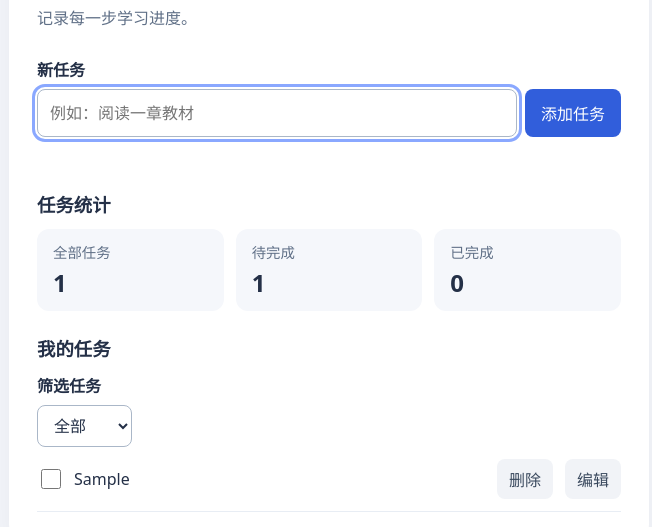
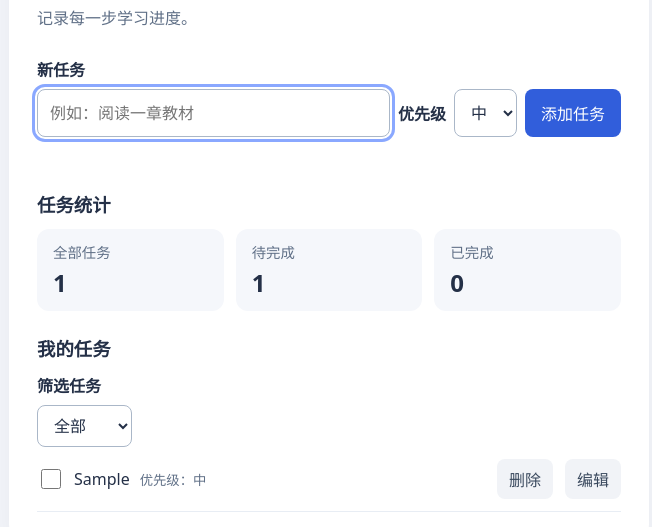
Before and after one commit to Huye19/orca-learning-lab, a plain HTML site: page index.html in a window 1280 px wide. Both pictures are taken after typing "Sample" into the empty fields and a click on the button "添加任务". Shown: the part 103-630 px from the top of the page, without its empty margins (311-963 px from the left). Drawn offline with Linux system fonts and the light colour scheme.

Commit message:
Add task priorities

```diff
--- a/app.js
+++ b/app.js
@@ -1,6 +1,7 @@
 const key = 'learning-tasks';
 const form = document.querySelector('#task-form');
 const input = document.querySelector('#task-input');
+const priority = document.querySelector('#task-priority');
 const list = document.querySelector('#tasks');
 const filter = document.querySelector('#task-filter');
 const empty = document.querySelector('#empty');
@@ -65,6 +66,8 @@ function render() {
     });
     const text = document.createElement('span');
     text.textContent = task.text;
+    const priorityText = document.createElement('small');
+    priorityText.textContent = `优先级：${task.priority ?? '中'}`;
     const remove = document.createElement('button');
     remove.type = 'button';
     remove.textContent = '删除';
@@ -111,7 +114,7 @@ function render() {
       item.replaceChildren(editor);
       name.focus();
     });
-    label.append(checkbox, text);
+    label.append(checkbox, text, priorityText);
     item.append(label, remove, edit);
     list.append(item);
   });
@@ -129,7 +132,7 @@ form.addEventListener('submit', event => {
     input.focus();
     return;
   }
-  if (save([...tasks, { text, done: false }])) {
+  if (save([...tasks, { text, done: false, priority: priority.value }])) {
     input.value = '';
     input.focus();
   }
--- a/index.html
+++ b/index.html
@@ -15,6 +15,12 @@
       <label for="task-input">新任务</label>
       <div class="entry">
         <input id="task-input" placeholder="例如：阅读一章教材" autocomplete="off" required>
+        <label for="task-priority">优先级</label>
+        <select id="task-priority">
+          <option value="高">高</option>
+          <option value="中" selected>中</option>
+          <option value="低">低</option>
+        </select>
         <button type="submit">添加任务</button>
       </div>
       <p id="message" role="status" aria-live="polite"></p>
--- a/style.css
+++ b/style.css
@@ -6,6 +6,7 @@ h1 { margin: 0; font-size: 1.75rem; }
 .intro { color: #607087; margin: 8px 0 28px; }
 label { display: block; font-weight: 600; margin-bottom: 8px; }
 .entry { display: flex; gap: 8px; }
+.entry label { align-self: center; margin: 0; white-space: nowrap; }
 input[type="text"], input:not([type]) { min-width: 0; flex: 1; padding: 12px; border: 1px solid #aab7c8; border-radius: 8px; font: inherit; }
 button { border: 0; border-radius: 8px; padding: 12px 16px; background: #315edb; color: white; font: inherit; cursor: pointer; }
 select { padding: 8px 12px; border: 1px solid #aab7c8; border-radius: 8px; background: white; color: inherit; font: inherit; }
@@ -20,9 +21,10 @@ h2 { margin: 24px 0 12px; font-size: 1.15rem; }
 ul { list-style: none; margin: 0; padding: 0; }
 li { display: flex; align-items: center; gap: 12px; padding: 12px 0; border-bottom: 1px solid #e8edf4; }
 li label { display: flex; align-items: center; gap: 10px; flex: 1; min-width: 0; margin: 0; font-weight: normal; overflow-wrap: anywhere; }
+li small { color: #607087; white-space: nowrap; }
 li input { width: 20px; height: 20px; flex: none; accent-color: #315edb; }
 li.done span { color: #69798e; text-decoration: line-through; }
 li button { background: #f1f3f7; color: #39485d; padding: 8px 12px; }
 li form { display: flex; flex: 1; min-width: 0; gap: 8px; }
 li form input[type="text"] { width: auto; height: auto; flex: 1; }
-@media (max-width: 400px) { body { padding: 12px; } main { padding: 20px; } .entry { flex-direction: column; } }
+@media (max-width: 400px) { body { padding: 12px; } main { padding: 20px; } .entry { flex-direction: column; } .entry label { align-self: flex-start; } }
```
Also changed, not shown: tests/task-filter.test.js (+31 -1 lines).
